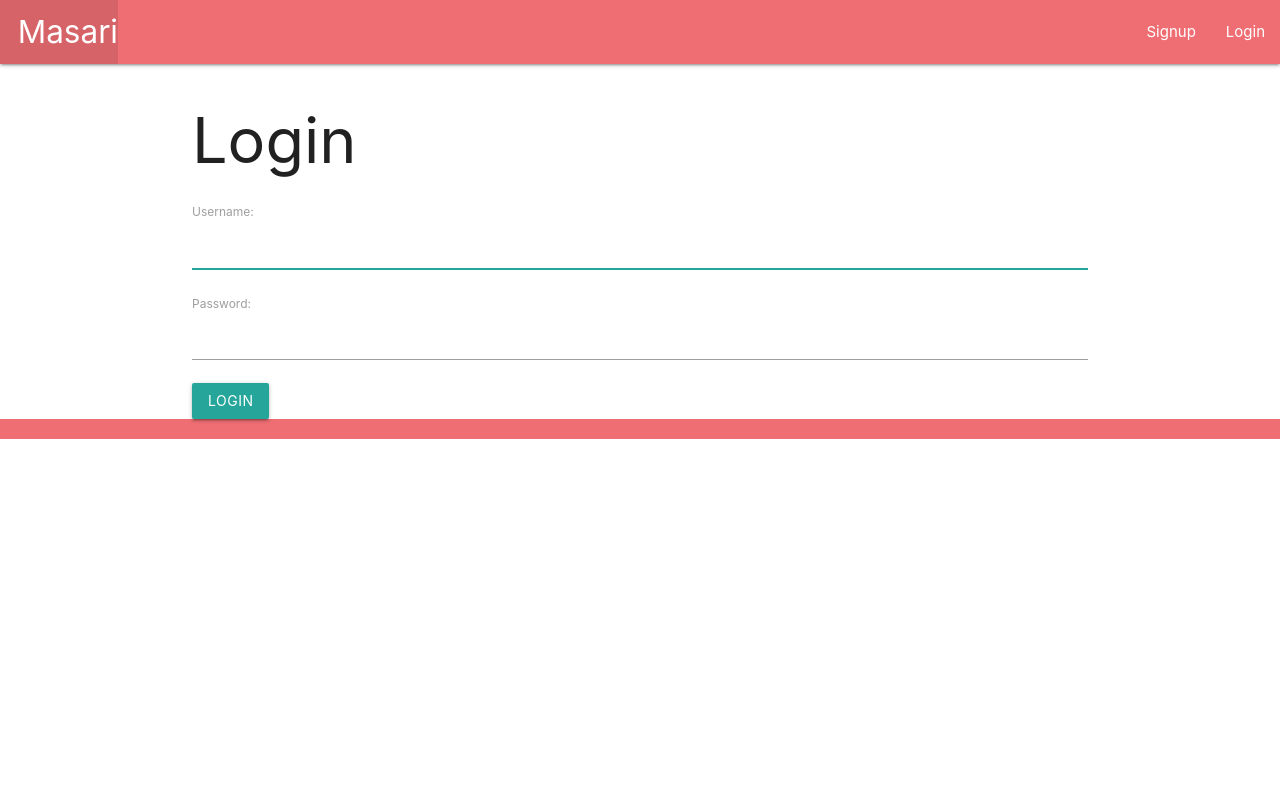
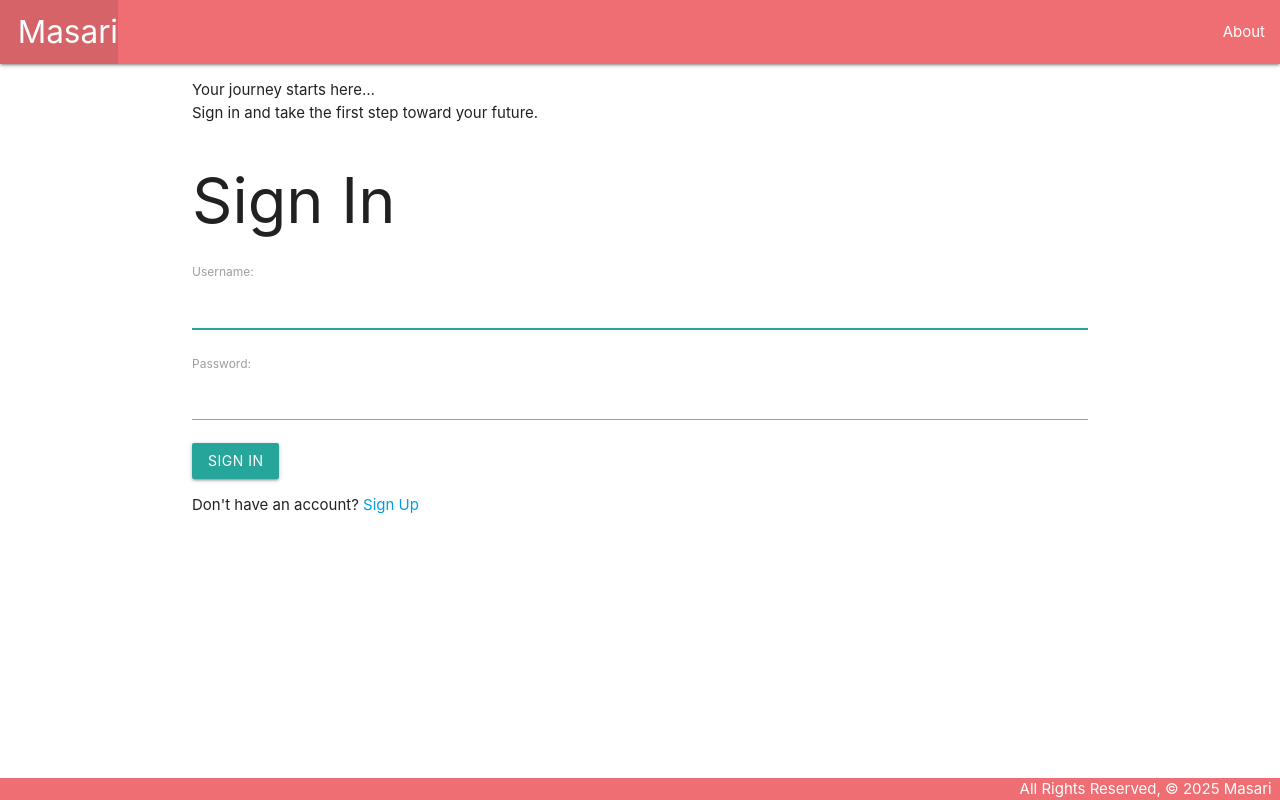
Before and after one commit to NOORSALMAN25/MASARI, a Django app: page /accounts/login/ in a window 1280 px wide. Run offline with Django 5.2, Linux system fonts and the light colour scheme.

Commit message:
editing auth pages, base navbar

```diff
--- a/main_app/static/css/style.css
+++ b/main_app/static/css/style.css
@@ -0,0 +1,64 @@
+body {
+  display: flex;
+  min-height: 100vh;
+  flex-direction: column;
+}
+
+main {
+  flex: 1 0 auto;
+}
+
+footer.page-footer {
+  padding-top: 0;
+  text-align: right;
+}
+
+/* Container */
+.profile-dropdown {
+  position: relative;
+  display: inline-block;
+}
+
+/* Hide menu by default */
+.dropdown-menu {
+  display: none;
+  position: absolute;
+  right: 0;
+  top: 100%;
+  background: white;
+  list-style: none;
+  padding: 10px 0;
+  margin: 0;
+  border: 1px solid #ddd;
+  border-radius: 8px;
+  min-width: 150px;
+  box-shadow: 0 4px 8px rgba(0, 0, 0, 0.1);
+  z-index: 100;
+}
+
+/* Each item */
+.dropdown-menu li {
+  padding: 8px 16px;
+}
+
+.dropdown-menu li a,
+.dropdown-menu li button {
+  color: #333;
+  text-decoration: none;
+  background: none;
+  border: none;
+  cursor: pointer;
+  width: 100%;
+  text-align: left;
+  font-size: 14px;
+}
+
+.dropdown-menu li a:hover,
+.dropdown-menu li button:hover {
+  background: #f5f5f5;
+}
+
+/* Show dropdown when hovering over profile */
+.profile-dropdown:hover .dropdown-menu {
+  display: block;
+}
--- a/main_app/templates/base.html
+++ b/main_app/templates/base.html
@@ -2,8 +2,8 @@
 <!DOCTYPE html>
 <html lang="en">
   <head>
-  <meta charset="UTF-8">
-  <meta name="viewport" content="width=device-width, initial-scale=1.0">
+    <meta charset="UTF-8" />
+    <meta name="viewport" content="width=device-width, initial-scale=1.0" />
     <link
       rel="stylesheet"
       href="https://cdnjs.cloudflare.com/ajax/libs/materialize/1.0.0/css/materialize.min.css"
@@ -22,23 +22,36 @@
         <div class="nav-wrapper">
           <ul>
             <li>
-              <a href="{% url 'home' %}" class="left brand-logo">&nbsp;&nbsp;Masari</a>
+              <!-- logo here -->
+              <a href="{% url 'home' %}" class="left brand-logo"
+                >&nbsp;&nbsp;Masari</a
+              >
             </li>
           </ul>
           <ul class="right">
+            {% if user.is_authenticated%}
+            <li><a href="#">Universities</a></li>
+            <li><a href="#">My List</a></li>
+            <li><a href="{% url 'about' %}">About</a></li>
 
-            {% if user.is_authenticated%}
-            <li><a href="{% url 'about' %}">About</a></li>
+            <!-- profile icon -->
+            <li class="profile-dropdown">
+              <a>👤</a>
+              <ul class="dropdown-menu">
+                <li style="color: black">Welcome, {{user.username}}</li>
+                <!-- change to profile link -->
+                <li><a href="#">Edit Profile</a></li>
                 <li>
                   <form action="{% url 'logout' %}" method="post">
                     {% csrf_token %}
-                <button type="submit">Logout</button>
+                    <button type="submit">Sign out</button>
                   </form>
+                </li>
+              </ul>
             </li>
 
             {% else %}
-            <li><a href="{% url 'signup' %}">Signup</a></li>
-            <li><a href="{% url 'login' %}">Login</a></li>
+            <li><a href="{% url 'about' %}">About</a></li>
             {% endif %}
           </ul>
         </div>
@@ -46,9 +59,7 @@
     </header>
     <main class="container">{% block content %} {% endblock %}</main>
     <footer class="page-footer">
-      <div class="right">
-        All Rights Reserved, &copy; 2025 Masari &nbsp;
-      </div>
+      <div class="right">All Rights Reserved, &copy; 2025 Masari &nbsp;</div>
     </footer>
   </body>
 </html>
--- a/main_app/templates/registration/login.html
+++ b/main_app/templates/registration/login.html
@@ -1,12 +1,18 @@
-{% extends 'base.html' %}
-
-{% block content %}
-<h1>Login</h1>
-
-<form action="{% url 'login' %}" method="post">
-  {% csrf_token %}
-  {{ form.as_p }}
-  <input type="submit" class="btn" value="login">
-</form>
-
+{% extends 'base.html' %} {% block content %}
+<div class="register-card">
+  <p>
+    Your journey starts here… <br />
+    Sign in and take the first step toward your future.
+  </p>
+</div>
+<div class="register-content">
+  <h1>Sign In</h1>
+  <form action="{% url 'login' %}" method="post">
+    {% csrf_token %} {{ form.as_p }}
+    <input type="submit" class="btn" value="Sign In" />
+  </form>
+  <div class="account">
+    <p>Don't have an account?<a href="{% url 'signup' %}"> Sign Up </a></p>
+  </div>
+</div>
 {% endblock %}
--- a/main_app/urls.py
+++ b/main_app/urls.py
@@ -7,5 +7,5 @@ path('', views.home , name='home'),
 path('about/', views.about , name='about'),
 
 #signup
-path('accounts/signup', views.signup, name='signup')
+path('accounts/signup/', views.signup, name='signup')
 ]
--- a/main_app/views.py
+++ b/main_app/views.py
@@ -2,8 +2,10 @@ from django.shortcuts import render , redirect
 from django.http import HttpResponse
 from django.contrib.auth.forms import UserCreationForm
 from django.contrib.auth import login
+from django.contrib.auth.decorators import login_required
+
 # Create your views here.
-
+# @login_required(login_url='login')
 def home(request):
     return render(request , 'home.html')
 
@@ -17,7 +19,7 @@ def signup(request):
         if form.is_valid():
             user = form.save()
             login(request, user)
-            return redirect('about')
+            return redirect('home')
         else:
             error_message = 'Invalid Signup - Try Again...'
 
--- a/masari/settings.py
+++ b/masari/settings.py
@@ -121,7 +121,7 @@ USE_TZ = True
 # https://docs.djangoproject.com/en/5.2/howto/static-files/
 
 STATIC_URL = 'static/'
-LOGIN_REDIRECT_URL = '/about/'
+LOGIN_REDIRECT_URL = '/'
 LOGOUT_REDIRECT_URL = '/'
 
 # Default primary key field type
```
Also changed, not shown: main_app/templates/home.html (+17 -5 lines), main_app/templates/registration/signup.html (+16 -11 lines). Lines whose indentation alone changed are shown as unchanged.
